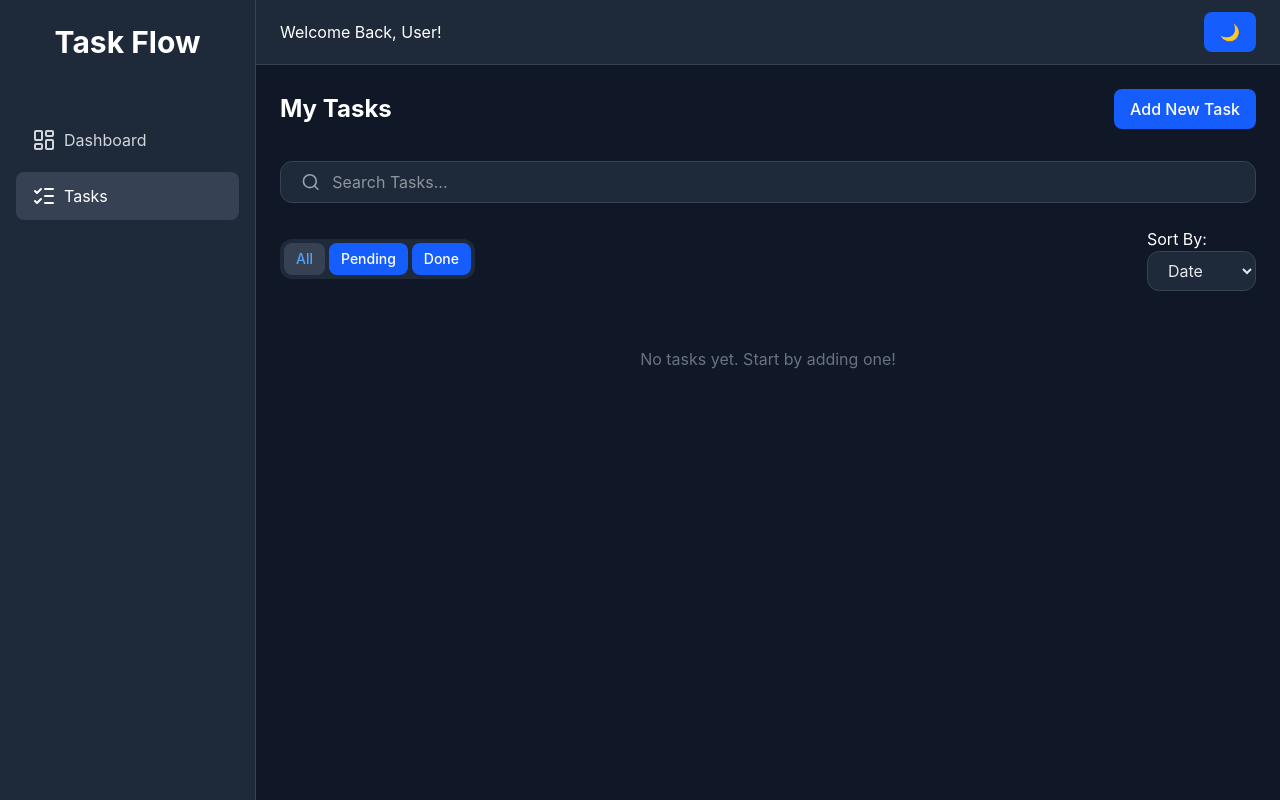
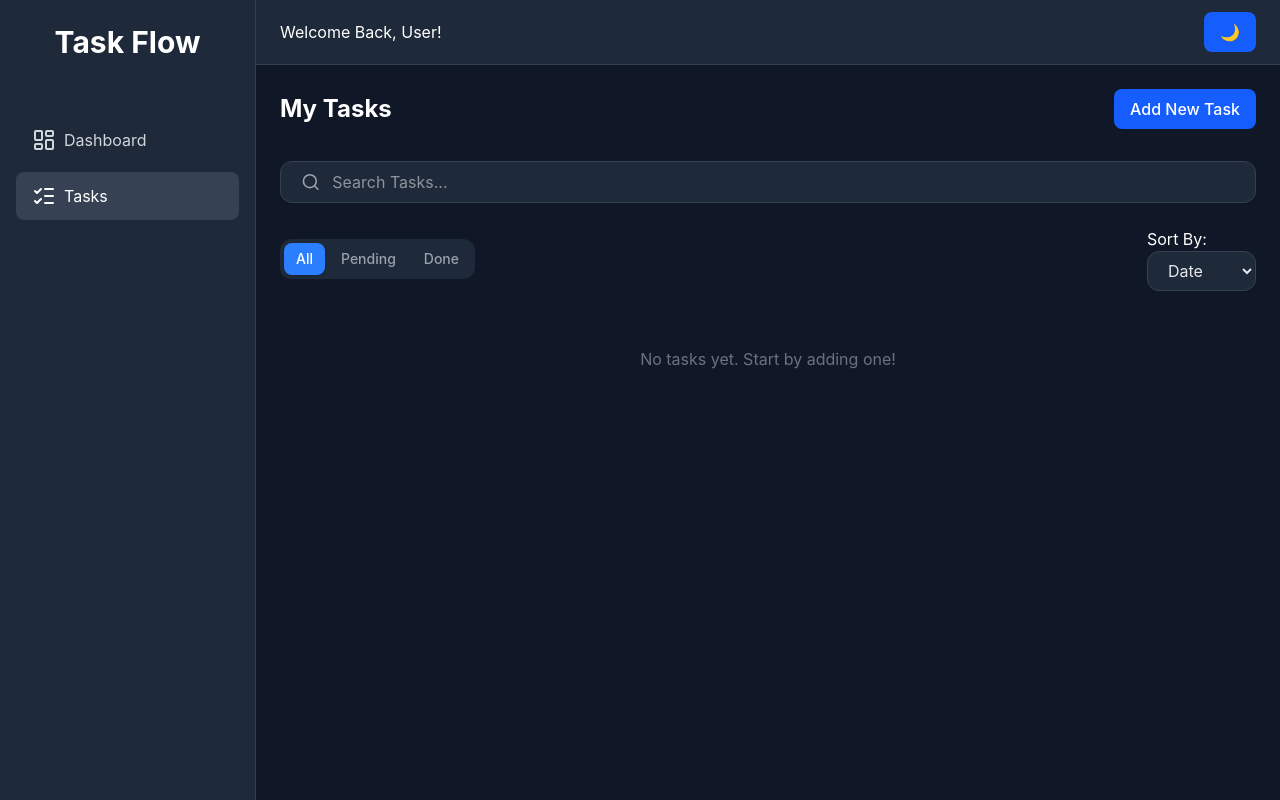
Before and after one commit to ahmedtika74/Task-Managment-System, a React (Vite) app: page /tasks in a window 1280 px wide. Built offline with nearby package versions, Linux system fonts and the light colour scheme.

Commit message:
fix style

```diff
--- a/src/components/ui/Button.jsx
+++ b/src/components/ui/Button.jsx
@@ -1,8 +1,7 @@
 export default function Button({
-  disabled,
   onClick,
   children,
-  style = "",
+  className = "",
   variant = "primary",
   size = "md",
   type = "button",
@@ -24,8 +23,7 @@ export default function Button({
     <button
       type={type}
       onClick={onClick}
-      disabled={disabled}
-      className={`flex cursor-pointer items-center justify-center rounded-lg font-medium transition-all focus:outline-0 ${variants[variant]} ${sizes[size]} ${style}`}
+      className={`flex cursor-pointer items-center justify-center rounded-lg font-medium transition-all focus:outline-0 ${variants[variant]} ${sizes[size]} ${className}`}
     >
       {children}
     </button>
--- a/src/components/ui/FilterTabs.jsx
+++ b/src/components/ui/FilterTabs.jsx
@@ -5,39 +5,42 @@ export default function FilterTabs({ currentFilter = "all", onFilterChange }) {
     <div className="flex items-center gap-1 rounded-xl bg-gray-100 p-1 dark:bg-gray-800">
       <Button
         size="sm"
+        variant="ghost"
         onClick={() => {
           onFilterChange("all");
         }}
-        style={
+        className={
           currentFilter === "all"
-            ? "bg-gray-700 dark:bg-gray-700 text-blue-600 dark:text-blue-400 hover:text-white"
-            : "hover:bg-white hover:dark:bg-gray-700 hover:text-blue-600 hover:dark:text-blue-400"
+            ? "bg-white text-blue-600 shadow-sm hover:text-gray-500 dark:bg-blue-500 dark:text-white"
+            : "text-gray-500 hover:bg-gray-200 hover:text-blue-600 dark:text-gray-400 dark:hover:bg-gray-700 dark:hover:text-blue-400"
         }
       >
         All
       </Button>
       <Button
         size="sm"
+        variant="ghost"
         onClick={() => {
           onFilterChange("pending");
         }}
-        style={
+        className={
           currentFilter === "pending"
-            ? "bg-gray-700 dark:bg-gray-700 text-blue-600 dark:text-blue-400 hover:text-white"
-            : "hover:bg-white hover:dark:bg-gray-700 hover:text-blue-600 hover:dark:text-blue-400"
+            ? "bg-white text-blue-600 shadow-sm hover:text-gray-500 dark:bg-blue-500 dark:text-white"
+            : "text-gray-500 hover:bg-gray-200 hover:text-blue-600 dark:text-gray-400 dark:hover:bg-gray-700 dark:hover:text-blue-400"
         }
       >
         Pending
       </Button>
       <Button
         size="sm"
+        variant="ghost"
         onClick={() => {
           onFilterChange("done");
         }}
-        style={
+        className={
           currentFilter === "done"
-            ? "bg-gray-700 dark:bg-gray-700 text-blue-600 dark:text-blue-400 hover:text-white"
-            : "hover:bg-white hover:dark:bg-gray-700 hover:text-blue-600 hover:dark:text-blue-400"
+            ? "bg-white text-blue-600 shadow-sm hover:text-gray-500 dark:bg-blue-500 dark:text-white"
+            : "text-gray-500 hover:bg-gray-200 hover:text-blue-600 dark:text-gray-400 dark:hover:bg-gray-700 dark:hover:text-blue-400"
         }
       >
         Done
```
